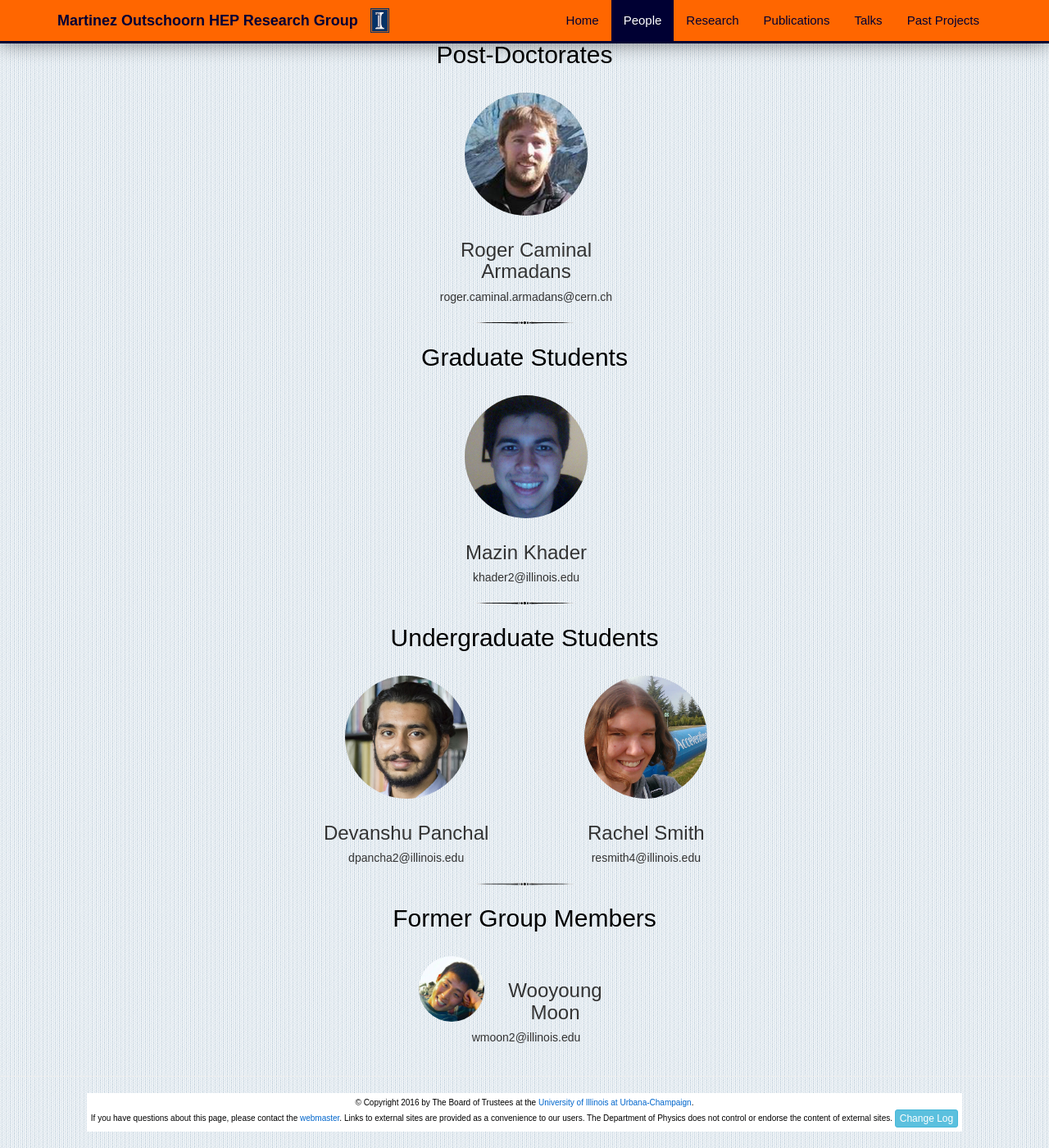
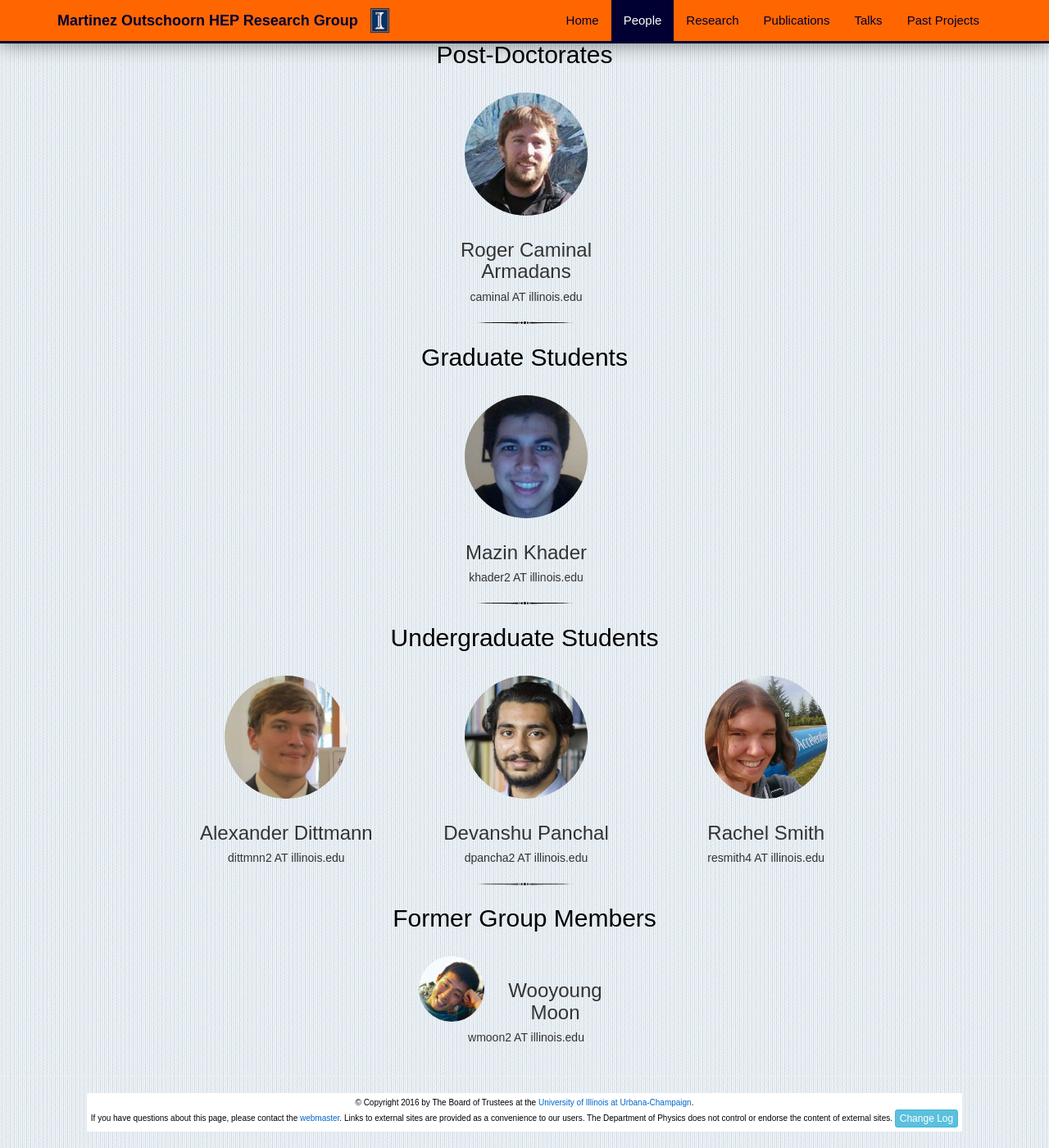
Before and after one commit to MartinezOutschoornHEP/MartinezOutschoorn-Group-Site-jekyll, a Jekyll site: the page built from people/index.html, in a window 1280 px wide and 1400 px high, scrolled down 589 px. Shown: the whole window at 82% size. Built offline with Jekyll 4.4.1, drawn with Linux system fonts in a browser that asks for light colours; some web fonts are replaced; Markdown is read by kramdown in place of the engine named in the settings; some of the changed text lies outside the part shown.

Commit message:
Added Alex's headshot

```diff
--- a/_data/group_members.yml
+++ b/_data/group_members.yml
@@ -5,35 +5,39 @@
      - name: "Verena Martinez Outschoorn"
        image: "../group_member_photo/headshot/headshot_vimartin.jpg"
        netid: "vimartin"
-       email: "vimartin@illinois.edu"
+       email: "vimartin AT illinois.edu"
 
 - name: "Postdocs"
   people:
     - name: "Roger Caminal Armadans"
       image: "../group_member_photo/headshot/headshot_rogerCaminalArmadans.jpg"
       netid: "rogerCaminalArmadans"
-      email: "roger.caminal.armadans@cern.ch"
+      email: "caminal AT illinois.edu"
 
 - name: "Graduate Students"
   people:
     - name: "Mazin Khader"
       image: "../group_member_photo/headshot/headshot_khader2.jpg"
       netid: "khader2"
-      email: "khader2@illinois.edu"
+      email: "khader2 AT illinois.edu"
 
 - name: "Undergraduate Students"
   people:
+    - name: "Alexander Dittmann"
+      image: "../group_member_photo/headshot/headshot_dittmnn2.jpg"
+      netid: "dittmnn2"
+      email: "dittmnn2 AT illinois.edu"
     - name: "Devanshu Panchal"
       image: "../group_member_photo/headshot/headshot_dpancha2.jpg"
       netid: "dpancha2"
-      email: "dpancha2@illinois.edu"
+      email: "dpancha2 AT illinois.edu"
     - name: "Rachel Smith"
       image: "../group_member_photo/headshot/headshot_resmith4.jpg"
       netid: "resmith4"
-      email: "resmith4@illinois.edu"
+      email: "resmith4 AT illinois.edu"
 
 - name: "Former Group Members"
   people:
      - name: "Wooyoung Moon"
        image: "../group_member_photo/headshot/headshot_wmoon2.jpg"
-       email: "wmoon2@illinois.edu"
+       email: "wmoon2 AT illinois.edu"
```
Also changed, not shown: group_member_photo/Alex_DNP2014.jpg (added), group_member_photo/headshot/headshot_dittmnn2.jpg (added), 1 other file.
